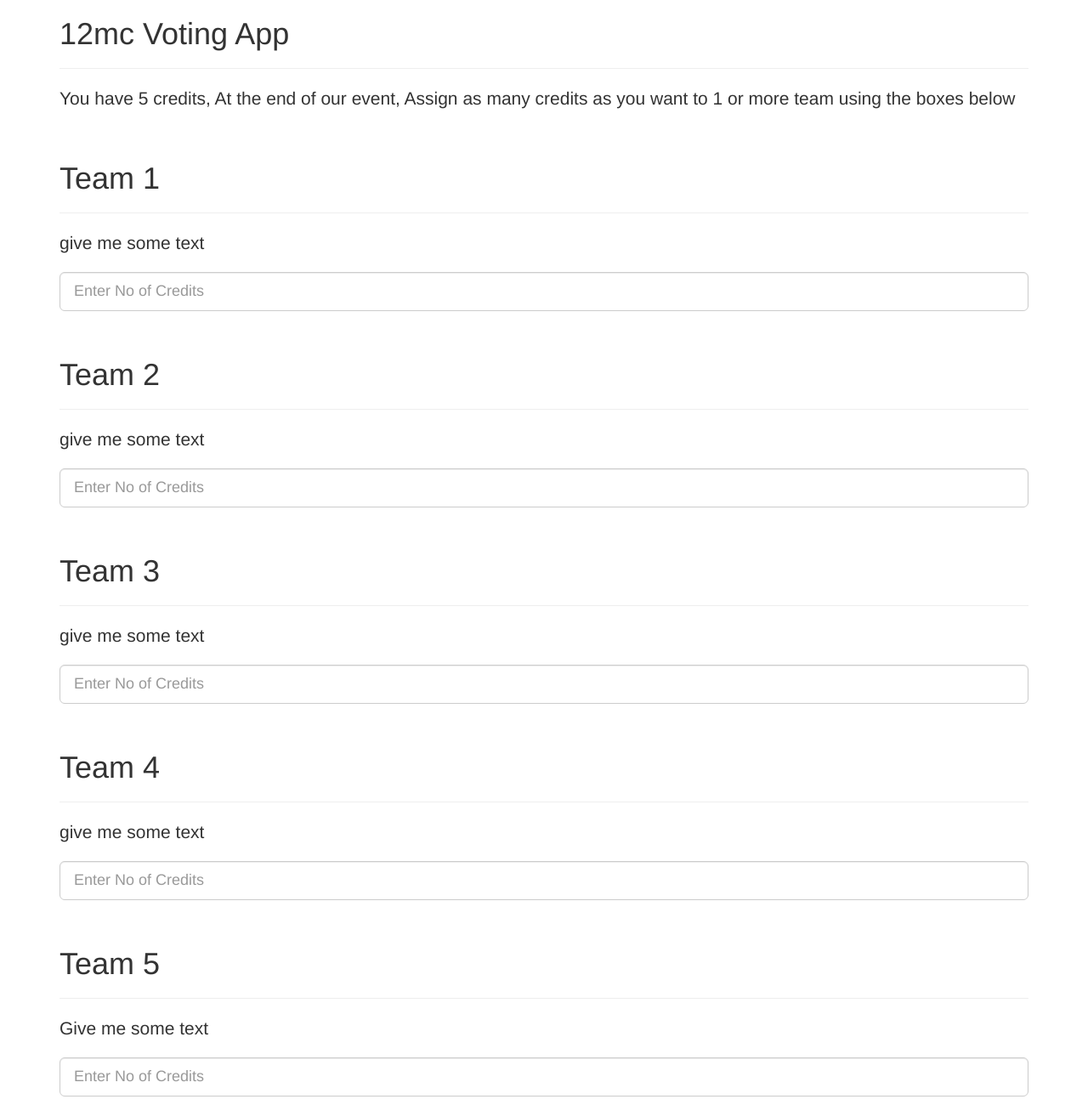
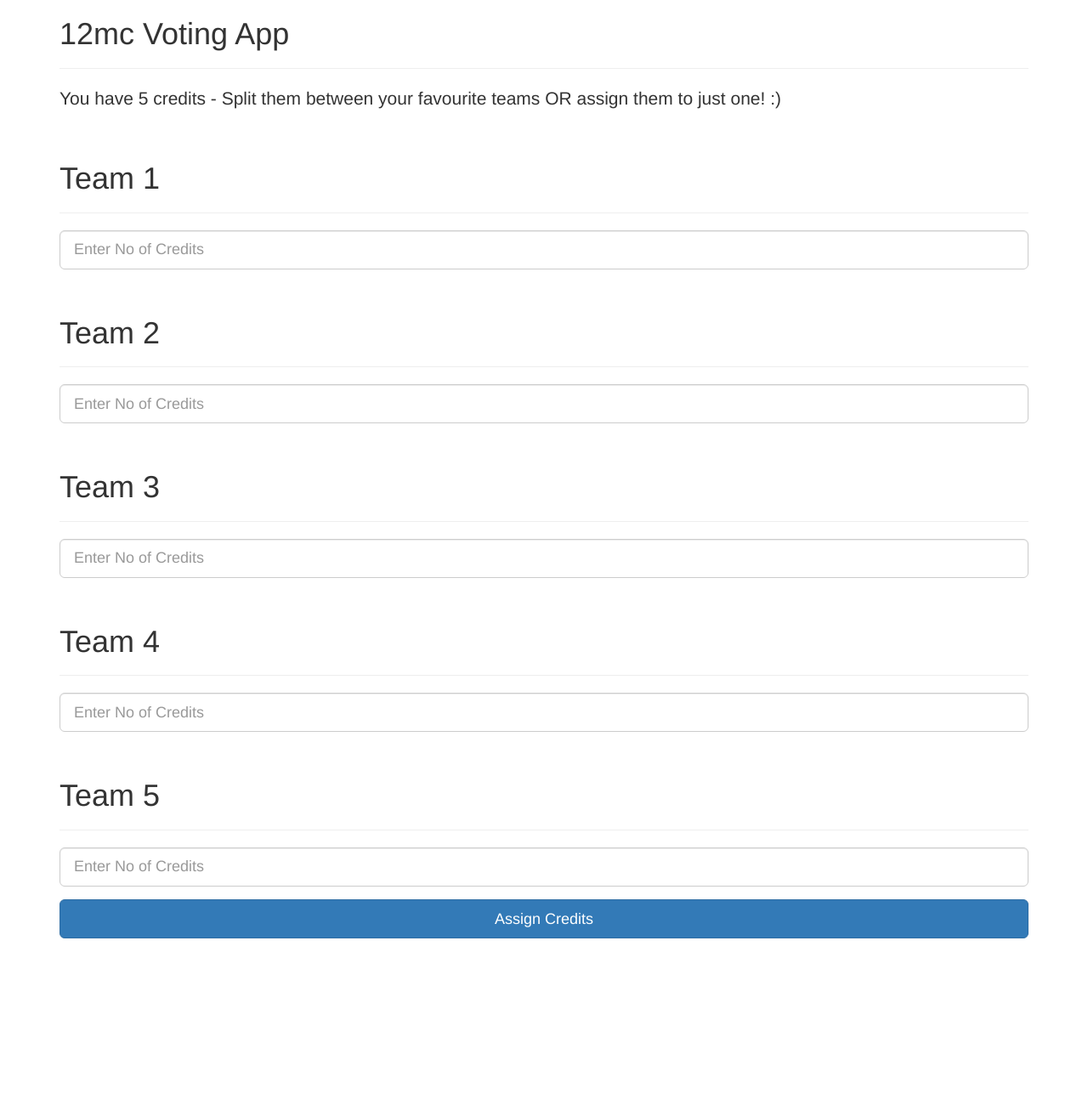
Before and after one commit to mrRainmaker/votin12mc, a website: page client/views/index.html in a window 1280 px wide. Shown: the top 1300 px of the page at 85% size. After the commit the page ends 1104 px from the top, so only its background shows below. Drawn offline with nearby package versions, Linux system fonts and the light colour scheme.

Commit message:
Update index.html

```diff
--- a/client/views/index.html
+++ b/client/views/index.html
@@ -14,7 +14,7 @@
       <div class="header">
         <h1>12mc Voting App</h1>
         <hr>
-        <h1 class="lead">You have 5 credits, At the end of our event, Assign as many credits as you want to 1 or more team using the boxes below</h1>
+        <h1 class="lead">You have 5 credits - Split them between your favourite teams OR assign them to just one! :)</h1>
       </div>
 
       <br>
@@ -30,7 +30,6 @@
       <div class="header">
         <h1>Team 1</h1>
         <hr>
-        <h1 class="lead">give me some text</h1>
       </div>
 
       <div class="todo-form">
@@ -55,7 +54,7 @@
       <div class="header">
         <h1>Team 2</h1>
         <hr>
-        <h1 class="lead">give me some text</h1>
+
       </div>
 
       <div class="todo-form">
@@ -80,7 +79,7 @@
       <div class="header">
         <h1>Team 3</h1>
         <hr>
-        <h1 class="lead">give me some text</h1>
+
       </div>
 
       <div class="todo-form">
@@ -104,7 +103,7 @@
       <div class="header">
         <h1>Team 4</h1>
         <hr>
-        <h1 class="lead">give me some text</h1>
+
       </div>
 
       <div class="todo-form">
@@ -128,7 +127,7 @@
       <div class="header">
         <h1>Team 5</h1>
         <hr>
-        <h1 class="lead">Give me some text</h1>
+
       </div>
 
       <div class="todo-form">
```
